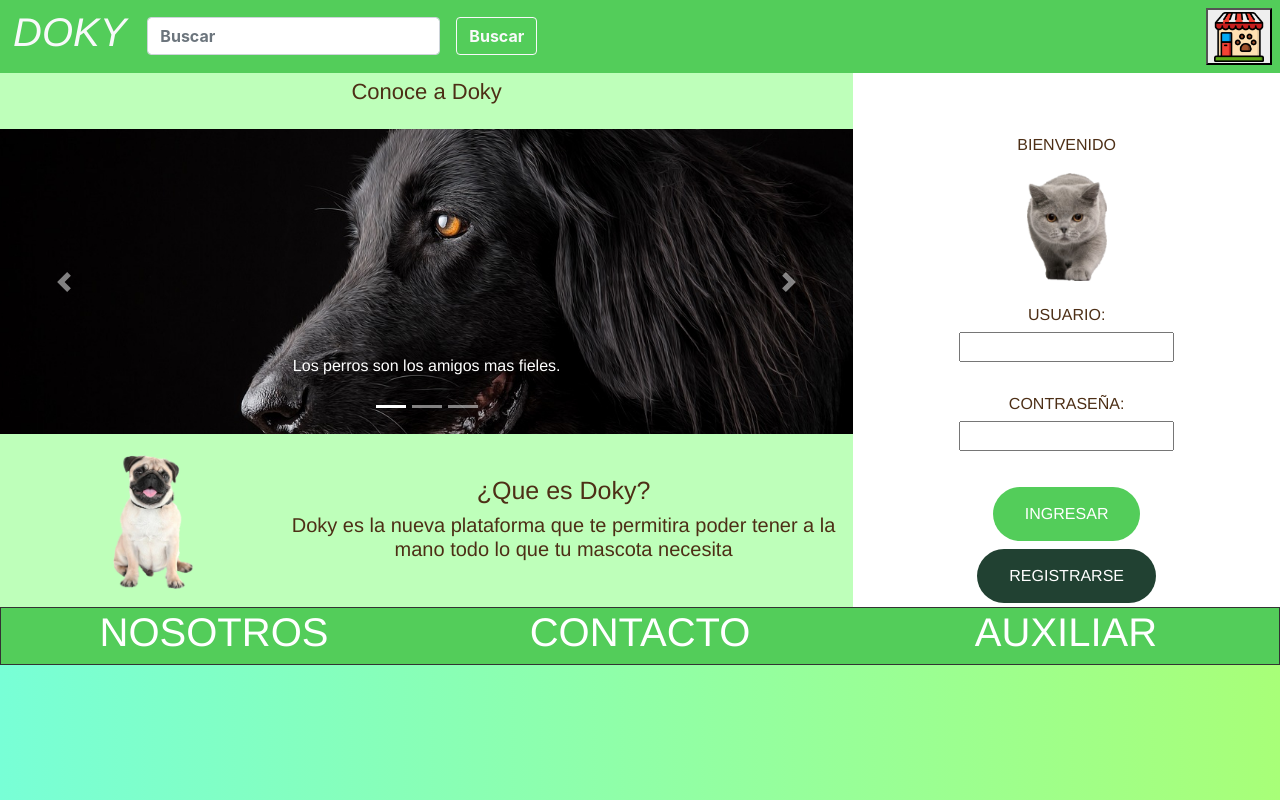
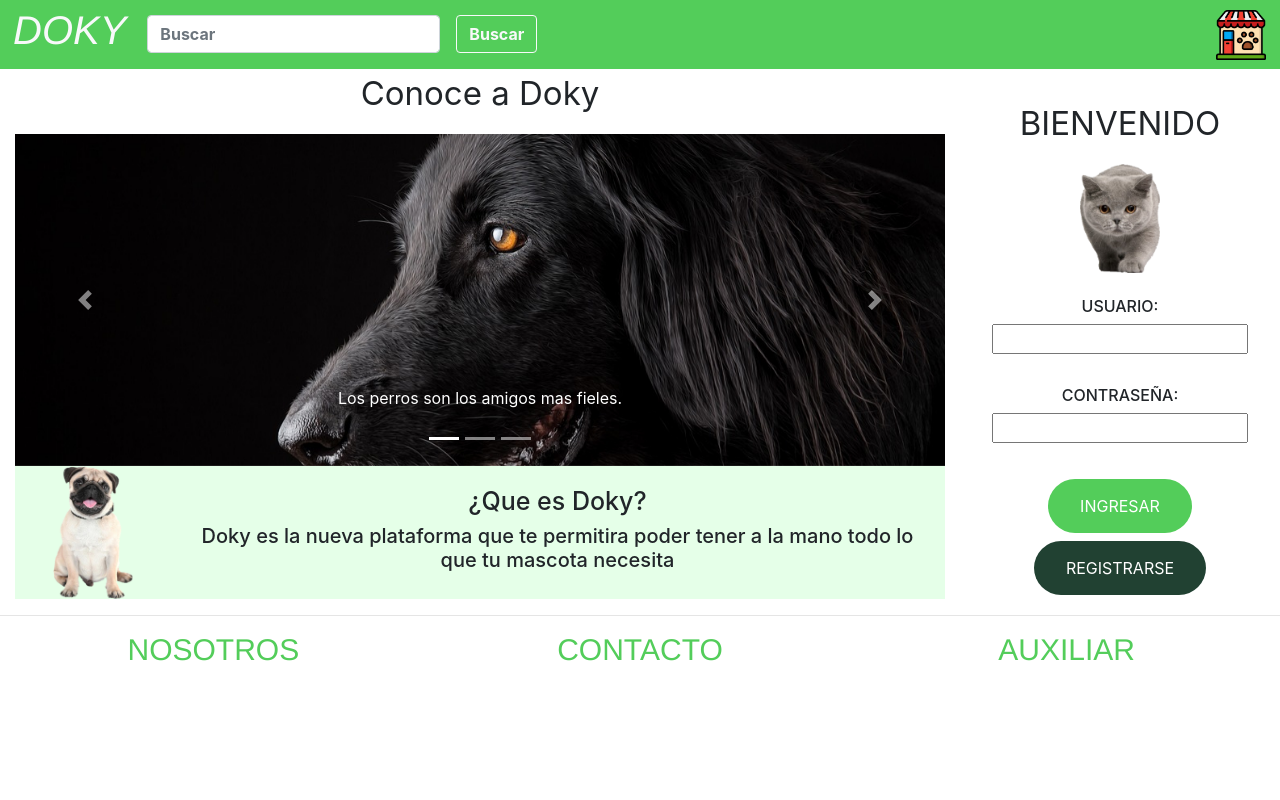
Before and after one commit to DokyTeam/Doky, a React (Create React App) app: page / in a window 1280 px wide. Built offline with nearby package versions, Linux system fonts and the light colour scheme; no server answers.

Commit message:
UI refresh :art:
Se hicieron unos ajustes a la pagina del registro y login, tambien se  hizo que ciertos componentes ahora trabajen con bootstrap

```diff
--- a/src/index.css
+++ b/src/index.css
@@ -1,8 +1,6 @@
 body {
   margin: 0;
-  background: #a8ff78;  /* fallback for old browsers */
-  background: -webkit-linear-gradient(to right, #78ffd6, #a8ff78);  /* Chrome 10-25, Safari 5.1-6 */
-  background: linear-gradient(to right, #78ffd6, #a8ff78); /* W3C, IE 10+/ Edge, Firefox 16+, Chrome 26+, Opera 12+, Safari 7+ */
+  background-color: #ffffff;
 }
 
 code {
--- a/src/layout/landingpage/landingpage.css
+++ b/src/layout/landingpage/landingpage.css
@@ -1,35 +1,6 @@
-div.landingpage{
-    display: grid;
-    grid-template-columns: 2fr 1fr;
-    grid-auto-rows: 580px,auto;
-    font-family: 'Franklin Gothic Medium', 'Arial Narrow', Arial, sans-serif;
-    color: #4d2f16;
-}
-
-div.leftcontainer{
-    display: grid;
-    grid-template-columns: 1fr;
-    background-color: #beffba;
-    justify-items: center;
-    align-items: center;
-
-}
-
 div.rightcontainer{
-
     background-color: #ffffff;
     text-align: center;
-
-
-}
-
-div.pugcontainer{
-    display: grid;
-    grid-template-columns: 1fr 2fr;
-    grid-auto-rows: auto;
-    justify-items: center;
-    align-items: center;
-    padding: 1em;
 }
 
 .button {
@@ -68,17 +39,23 @@ div.pugcontainer{
 div.lowerbar{
     display: grid;
     grid-template-columns: 1fr 1fr 1fr;
-    background-color: #53cd5a;
+    background-color: #ffffff;
     font-family: 'Franklin Gothic Medium', 'Arial Narrow', Arial, sans-serif;
-    border: #333 1px solid;
-    color: #ffffff;
+    color: #53cd5a;
     justify-items: center;
     grid-auto-rows: minmax(10px,auto);
-    font-size: 10px;
 }
 
-.lowerbar h1 a:any-link {
-    color: white;
+.lowerbar h1{
+    font-size: 30px;
+}
+
+.lowerbar h1 a {
+    color: #53cd5a;
+}
+
+.lowerbar h1 a:hover {
+    color: #4d2f16;
 }
 
 @media only screen and (max-width:600px){
@@ -92,7 +69,7 @@ div.lowerbar{
     }
 
     div.lowerbar h1 {
-        font-size: 2em;
+        font-size: 15px;
     }
     .pugcontainer{
         grid-auto-flow: row;
--- a/src/layout/landingpage/landingpage.js
+++ b/src/layout/landingpage/landingpage.js
@@ -10,19 +10,22 @@ import fire from '../../config/Fire';
 
 class Landingpage extends Component {
 
-    constructor(props) {
-        super(props);
-    }
-
     render() {
         return (
             <div>
-                <div className="landingpage">
+                <div className="container-fluid">
+                    <div className="row align-items-center">
+                        <div className="col-md-12 col-lg-9">
                             <LeftContent />
+                        </div>
+                        <div className="col-md-12 col-lg-3">
                             <RightContent MainContainerhandler={this.props.MainContainerhandler} />
                         </div>
+                    </div>
+                </div>
+                <hr />
                 <div className="lowerbar">
-                    <h1><a href="https://jestupinanb.wixsite.com/doky" target ="_blank"> NOSOTROS </a></h1>
+                    <h1><a href="https://jestupinanb.wixsite.com/doky" target="_blank"> NOSOTROS </a></h1>
                     <h1> CONTACTO</h1>
                     <h1> AUXILIAR </h1>
                 </div>
@@ -35,7 +38,7 @@ class LeftContent extends Component {
     render() {
         return (
             <div className="leftcontainer">
-                <p style={{ fontSize: 22 }}>Conoce a Doky</p>
+                <p style={{ fontSize: 33 }}>Conoce a Doky</p>
                 <div id="carouselExampleIndicators" className="carousel slide" data-ride="carousel">
                     <ol className="carousel-indicators">
                         <li data-target="#carouselExampleIndicators" data-slide-to="0" className="active"></li>
@@ -71,11 +74,17 @@ class LeftContent extends Component {
                         <span className="sr-only">Next</span>
                     </a>
                 </div>
-                <div className="pugcontainer">
+                <div className="container-fluid">
+                    <div className="row align-items-center" style={{backgroundColor: "#E5FFE8"}}>
+                        <div className="col-sm-12 col-lg-2">
                             <img align="middle" alt="imagen de un gato" title="El PUG" src={pug} width="80px"></img>
+                        </div>
+                        <div className="col-sm-12 col-lg-10">
                             <div>
                                 <h3 style={{ fontSize: 25, textAlign: "center" }}>¿Que es Doky?</h3>
                                 <h4 style={{ fontSize: 20, textAlign: "center" }}>Doky es la nueva plataforma que te permitira poder tener a la mano todo lo que tu mascota necesita</h4>
+                            </div>
+                        </div>
                     </div>
                 </div>
             </div>
@@ -118,8 +127,8 @@ class Login extends Component {
     login(e) {
         console.log(this.state.email + '.');
         e.preventDefault();
-        fire.auth().signInWithEmailAndPassword(this.state.email, this.state.password).then((u)=>{
-        }).catch((error)=>{
+        fire.auth().signInWithEmailAndPassword(this.state.email, this.state.password).then((u) => {
+        }).catch((error) => {
             console.log(error);
         });
     }
@@ -131,7 +140,7 @@ class Login extends Component {
     render() {
         return (
             <div>
-                <p style={{ marginTop: 60 }}>BIENVENIDO</p>
+                <p style={{ marginTop: 30, fontSize: 33 }}>BIENVENIDO</p>
                 <img align="middle" alt="imagen de un gato" title="El GATO" src={cat} width="80px"></img>
                 <br />
                 <br />
@@ -159,7 +168,7 @@ class Login extends Component {
 
 class Register extends Component {
 
-    constructor(props){
+    constructor(props) {
         super(props);
         this.state = {
             email: '',
@@ -173,10 +182,10 @@ class Register extends Component {
         this.setState({ [event.target.name]: event.target.value });
     }
 
-    signup(event){
+    signup(event) {
         event.preventDefault();
-        fire.auth().createUserWithEmailAndPassword(this.state.email, this.state.password).then((u)=>{
-        }).catch((error)=>{
+        fire.auth().createUserWithEmailAndPassword(this.state.email, this.state.password).then((u) => {
+        }).catch((error) => {
             console.log(error);
         });
     }
--- a/src/layout/upperbar/upperbar.css
+++ b/src/layout/upperbar/upperbar.css
@@ -57,6 +57,10 @@
 }
 
 .text-font {
-
     font-family: 'Franklin Gothic Medium', 'Arial Narrow', Arial, sans-serif;
 }
+
+.baricon{
+  background-color: #53cd5a;
+  border: none;
+}
--- a/src/layout/upperbar/upperbar.js
+++ b/src/layout/upperbar/upperbar.js
@@ -28,7 +28,7 @@ class upperbar extends Component {
                     <div className="p-2 bd-highlight"><button className=" btn btn-outline-light my-2 my-sm-0 d-none d-sm-block font-weight-bolder" type="submit">Buscar</button>
                     </div>
                     <div className="ml-auto p-2 bd-highlight">
-                        <button onClick={this.logout}>
+                        <button onClick={this.logout} className="baricon">
                             <img src={shop} className="ustify-content-end logo-size" alt="logo" ></img>
                         </button>
                     </div>
```
Lines whose indentation alone changed are shown as unchanged.
